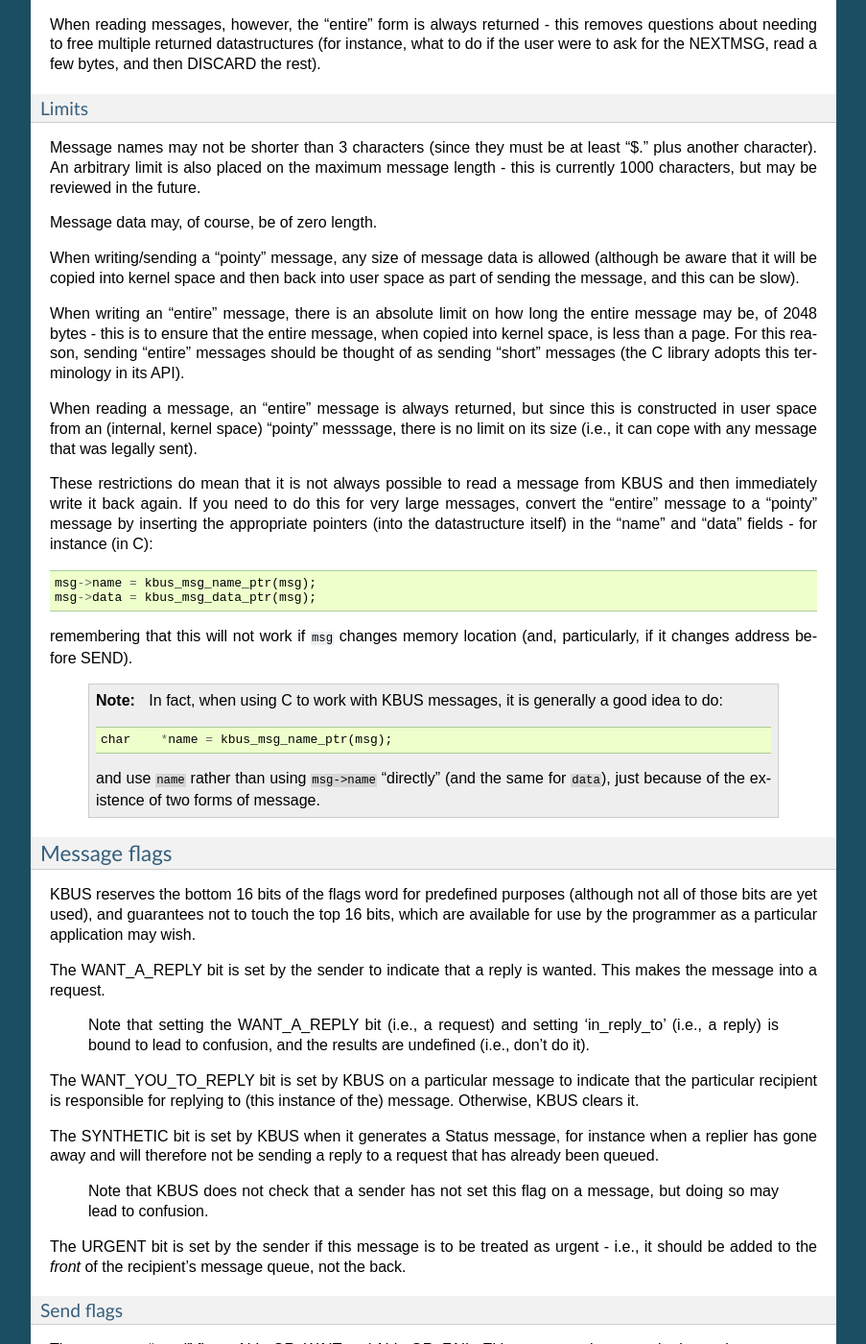
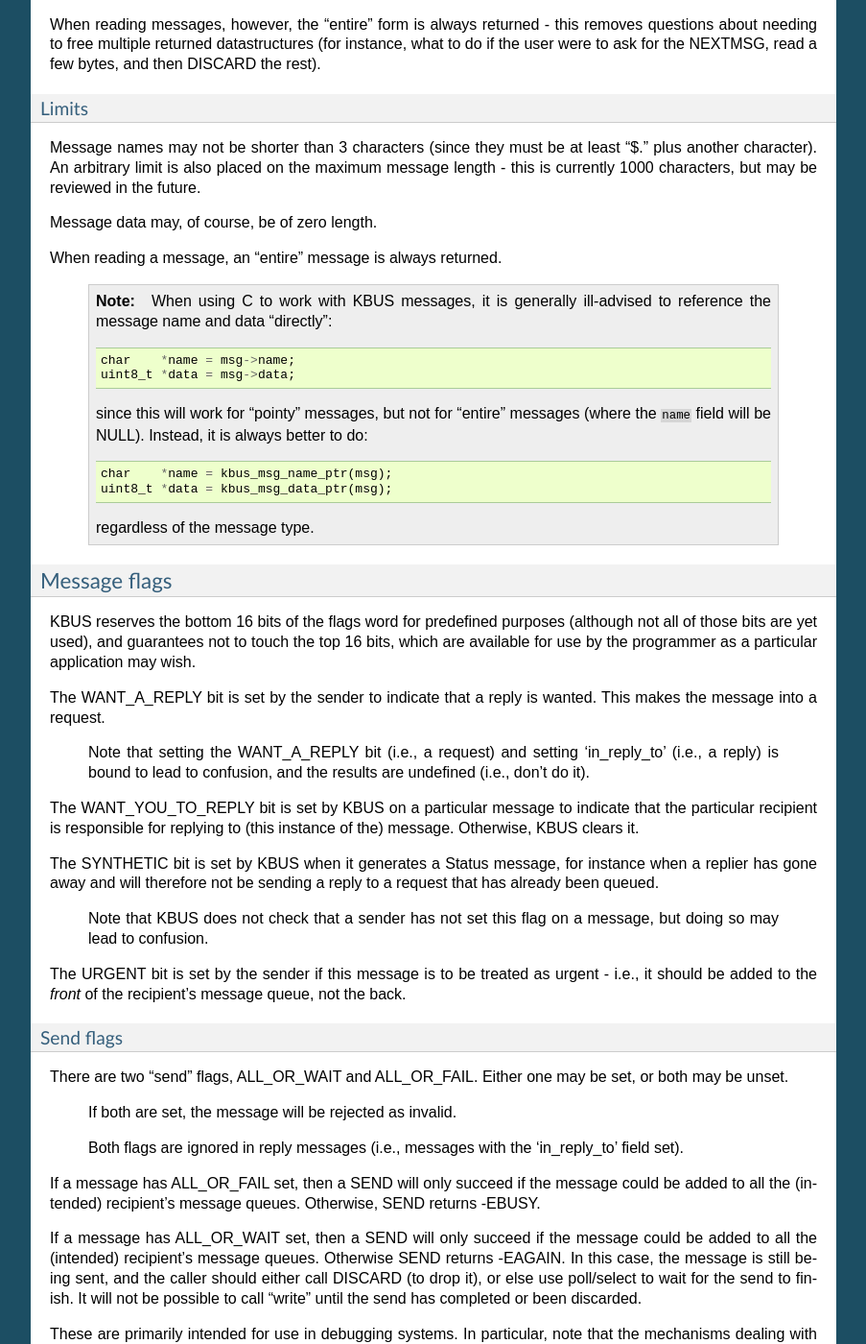
Before and after one commit to kynesim/kbus, a Sphinx documentation site: the page built from docs/docs.txt, in a window 1280 px wide and 1400 px high, scrolled down 5881 px. Shown: the whole window at 96% size, without its empty margins (198-1101 px from the left). Built offline with Sphinx 7.4.7, drawn with Linux system fonts in a browser that asks for light colours; some of the changed text lies outside the part shown.

Commit message:
Update the documentation after issue 26 (removing length limit on writing "entire" messages).
Also add the (final) section on how to amend the documentation(!)

--HG--
extra : convert_revision : svn%3A53f7ac7a-121e-11de-a074-998af0e899fe/trunk%40305

```diff
--- a/docs/README.txt
+++ b/docs/docs.readme.txt
@@ -1,3 +1,7 @@
+=================================
+The KBUS documentation and sphinx
+=================================
+
 Pre-built documentation
 -----------------------
 For your comfort and convenience, a pre-built version of the KBus
--- a/docs/docs.txt
+++ b/docs/docs.txt
@@ -219,7 +219,7 @@ The message header
   present, be padded out to a multiple of 4 bytes. This padding is not
   included in the data length, and the padding bytes may be whatever byte
   values are convenient to the user. KBUS does not guarantee to copy the exact
-  given padding bytes.
+  given padding bytes (in fact, current implementations just ignore them).
 
 Message implementation
 ~~~~~~~~~~~~~~~~~~~~~~
@@ -332,41 +332,22 @@ reviewed in the future.
 
 Message data may, of course, be of zero length.
 
-When writing/sending a "pointy" message, any size of message data is allowed
-(although be aware that it will be copied into kernel space and then back into
-user space as part of sending the message, and this can be slow).
+When reading a message, an "entire" message is always returned.
 
-When writing an "entire" message, there is an absolute limit on how long the
-entire message may be, of 2048 bytes - this is to ensure that the entire
-message, when copied into kernel space, is less than a page. For this reason,
-sending "entire" messages should be thought of as sending "short" messages
-(the C library adopts this terminology in its API).
+    .. note:: When using C to work with KBUS messages, it is generally
+       ill-advised to reference the message name and data "directly"::
 
-When reading a message, an "entire" message is always returned, but since this
-is constructed in user space from an (internal, kernel space) "pointy"
-messsage, there is no limit on its size (i.e., it can cope with any message
-that was legally sent).
+            char    *name = msg->name;
+            uint8_t *data = msg->data;
 
-These restrictions do mean that it is not always possible to read a message
-from KBUS and then immediately write it back again. If you need to do this for
-very large messages, convert the "entire" message to a "pointy" message by
-inserting the appropriate pointers (into the datastructure itself) in the
-"name" and "data" fields - for instance (in C)::
+       since this will work for "pointy" messages, but not for "entire"
+       messages (where the ``name`` field will be NULL). Instead, it
+       is always better to do::
 
-    msg->name = kbus_msg_name_ptr(msg);
-    msg->data = kbus_msg_data_ptr(msg);
+            char    *name = kbus_msg_name_ptr(msg);
+            uint8_t *data = kbus_msg_data_ptr(msg);
 
-remembering that this will not work if ``msg`` changes memory location (and,
-particularly, if it changes address before SEND).
-
-    .. note:: In fact, when using C to work with KBUS messages, it is
-       generally a good idea to do::
-
-          char    *name = kbus_msg_name_ptr(msg);
-
-       and use ``name`` rather than using ``msg->name`` "directly" (and the
-       same for ``data``), just because of the existence of two forms of
-       message.
+       regardless of the message type.
 
 Message flags
 -------------
@@ -1157,8 +1138,9 @@ as values inside the IOError exception.
                 other words, this appears to be an attempt to reply to the
                 wrong message id or the wrong Ksock.
 :EINVAL:        Something went wrong (generic error).
-:EMSGSIZE:      On attempting to write or send a message: The message data is
-                too long.
+:EMSGSIZE:      On attempting to write a message: Data was written after
+                the end of the message (i.e., after the final end guard
+                of the message).
 :ENAMETOOLONG:  On attempting to bind, unbind or send a message: The message
                 name is too long.
 :ENOENT:        On attempting to open a Ksock: There is no such device
--- a/docs/index.txt
+++ b/docs/index.txt
@@ -18,6 +18,7 @@ Contents:
    kbus-python-limpets
    kbus-c-bindings
    utilities
+   docs.readme
 
 Indices and tables
 ==================
```
